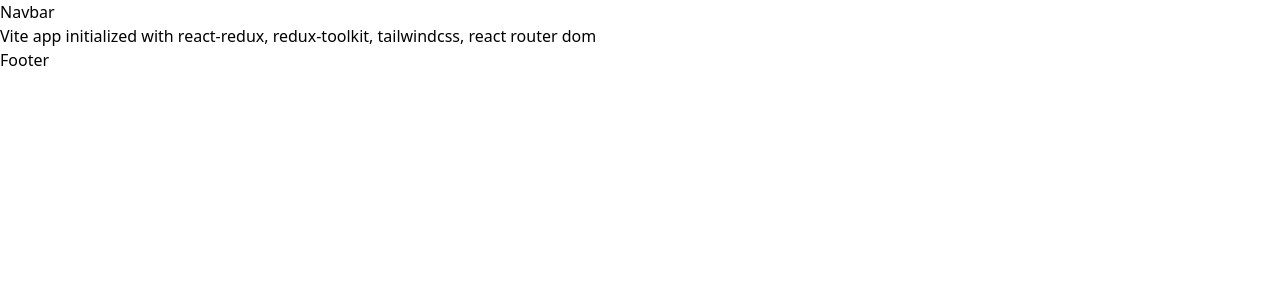
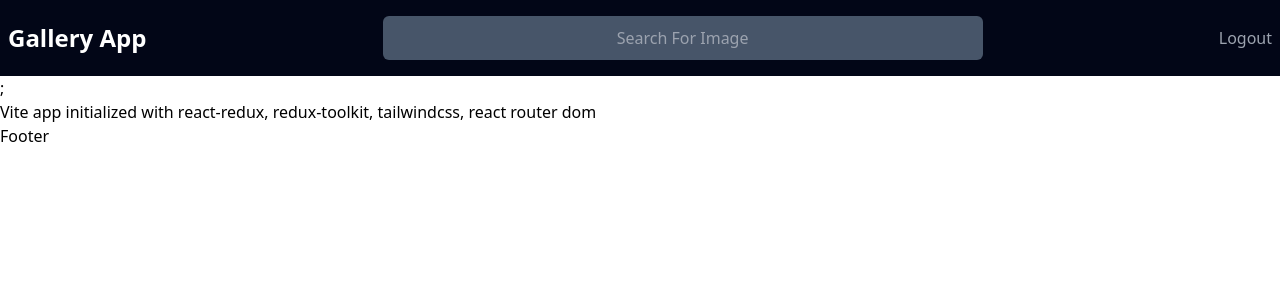
Before and after one commit to shz-code/gallery-app, a React (Vite) app in the folder frontend/: page / in a window 1280 px wide. Shown: the top 300 px of the page. Built offline with nearby package versions, Linux system fonts and the light colour scheme; no server answers.

Commit message:
modify: navbar (Navbar.jsx)

```diff
--- a/frontend/src/components/Navbar.jsx
+++ b/frontend/src/components/Navbar.jsx
@@ -1,5 +1,27 @@
+import { Link } from "react-router-dom";
+import Input from "./ui/Input";
 const Navbar = () => {
-  return <div>Navbar</div>;
+  return (
+    <>
+      <nav className="bg-slate-950 text-white">
+        <div className="container mx-auto px-2 py-4">
+          <div className="lg:flex justify-between items-center text-center lg:text-start">
+            <h4 className="text-2xl font-semibold">
+              <Link to="/">Gallery App</Link>
+            </h4>
+            {/* Search Bar */}
+            <div className="max-w-[600px] w-full mx-auto py-4 lg:py-0">
+              <Input type="text" placeholder="Search For Image" />
+            </div>
+            <ul className="flex justify-center lg:justify-start gap-4 text-gray-400">
+              <Link className="hover:text-white">Logout</Link>
+            </ul>
+          </div>
+        </div>
+      </nav>
+      ;
+    </>
+  );
 };
 
 export default Navbar;
--- /dev/null
+++ b/frontend/src/components/ui/Input.jsx
@@ -0,0 +1,10 @@
+const Input = ({ ...rest }) => {
+  return (
+    <input
+      {...rest}
+      className="bg-slate-600 text-white p-2 rounded-md border-2 border-transparent hover:border-blue-400 w-full text-center"
+    />
+  );
+};
+
+export default Input;
```
